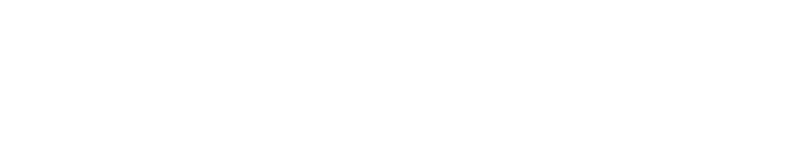
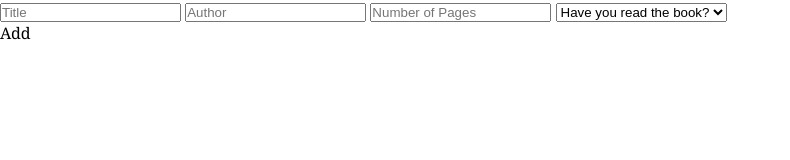
Before and after one commit to LucasDaSilva96/Library-app, a plain HTML site: page html/add-book.html in a window 1280 px wide. Shown: the whole page, without its empty margins (0-790 px from the left). Drawn offline with Linux system fonts and the light colour scheme.

Commit message:
Create the structure of the page

```diff
--- a/html/add-book.html
+++ b/html/add-book.html
@@ -16,5 +16,49 @@
     <script src="../script.js" defer></script>
     <title>Your Library</title>
   </head>
-  <body></body>
+  <body>
+    <div class="add-book-main-container">
+      <!-- Form container start -->
+      <div class="add-book-form-container">
+        <form action="get">
+          <input
+            class="input-title"
+            type="text"
+            placeholder="Title"
+            name="Title of the book"
+          />
+          <input
+            class="input-author"
+            type="text"
+            placeholder="Author"
+            name="Author of the book"
+          />
+
+          <input
+            class="input-pages"
+            type="number"
+            min="1"
+            placeholder="Number of Pages"
+            name="number of pages in the book"
+          />
+
+          <select name="Read the book selection" id="read-book">
+            <option selected="true" value="option-rubric" disabled="disabled">
+              Have you read the book?
+            </option>
+            <option class="yes-option" value="yes">Yes</option>
+            <option class="no-option" value="no">No</option>
+          </select>
+        </form>
+      </div>
+      <!-- Form container end -->
+
+      <!-- Add book container start -->
+      <div class="add-book-box">
+        <p>Add</p>
+      </div>
+      <!-- Add book container End -->
+    </div>
+    <!--  -->
+  </body>
 </html>
```
